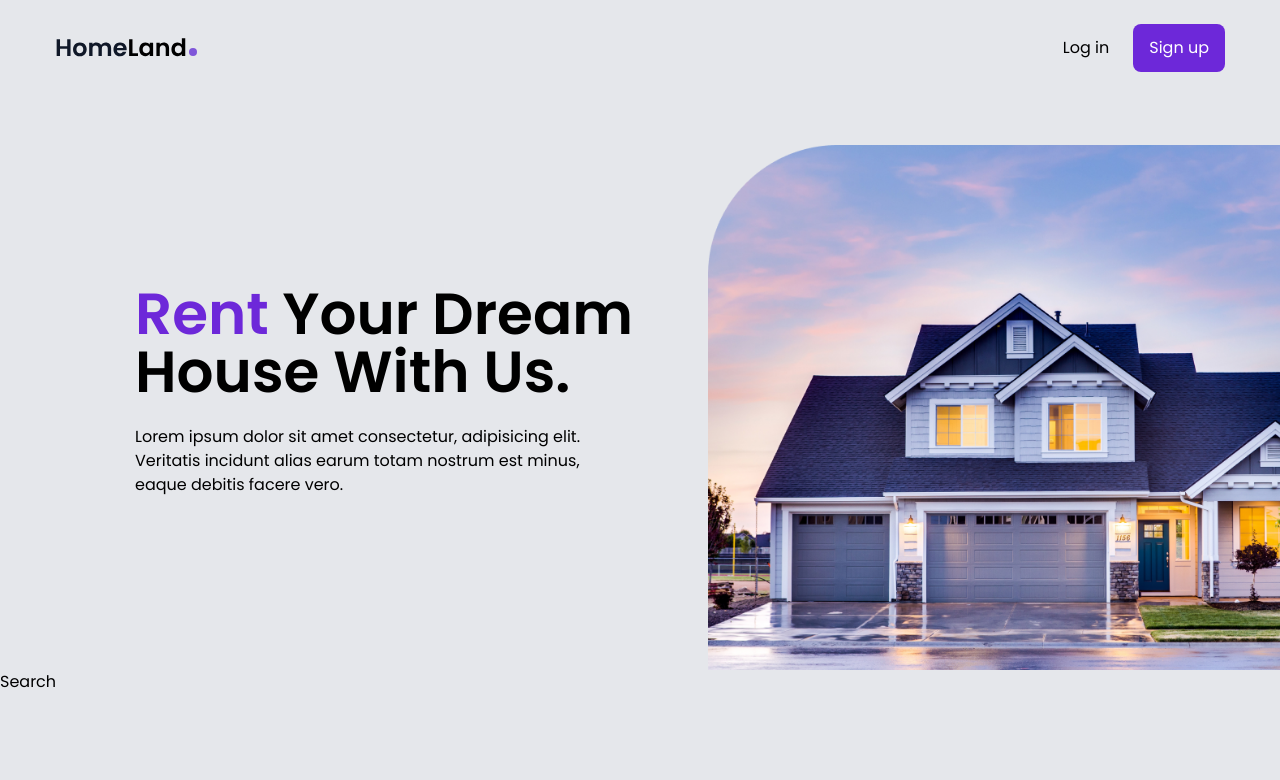
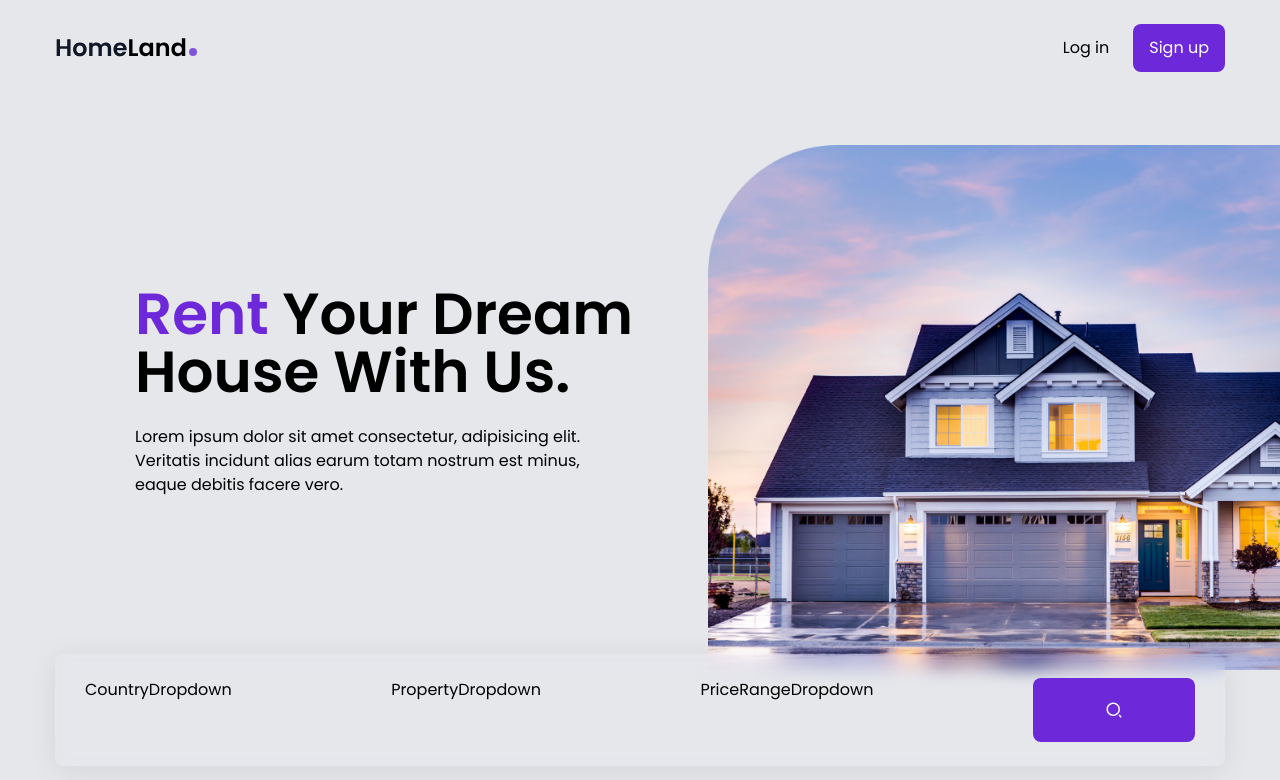
Before and after one commit to vanminhle/ForFun_TailwindProjects, a React (Vite) app in the folder RealEstateWeb_ReactTailwind/: page / in a window 1280 px wide. Shown: the top 780 px of the page. Built offline with nearby package versions, Linux system fonts and the light colour scheme.

Commit message:
Search, House Context

```diff
--- a/RealEstateWeb_ReactTailwind/src/components/HouseContext.jsx
+++ b/RealEstateWeb_ReactTailwind/src/components/HouseContext.jsx
@@ -1,7 +1,34 @@
-import React from 'react';
+import { useState, useEffect, createContext } from 'react';
 
-const HouseContext = () => {
-  return <div>HouseContext</div>;
-};
+import { housesData } from '../data';
 
-export default HouseContext;
+export const HouseContext = createContext();
+
+export default function HouseContextProvider({ children }) {
+  const [houses, setHouses] = useState(housesData);
+  const [country, setCountry] = useState('Location (any)');
+  const [countries, setCountries] = useState([]);
+  const [property, setProperty] = useState('Property type (any)');
+  const [properties, setProperties] = useState([]);
+  const [price, setPrice] = useState('Price range (any)');
+  const [loading, setLoading] = useState(false);
+
+  return (
+    <HouseContext.Provider
+      value={{
+        country,
+        setCountry,
+        countries,
+        property,
+        setProperty,
+        properties,
+        price,
+        setPrice,
+        houses,
+        loading,
+      }}
+    >
+      {children}
+    </HouseContext.Provider>
+  );
+}
--- a/RealEstateWeb_ReactTailwind/src/components/Search.jsx
+++ b/RealEstateWeb_ReactTailwind/src/components/Search.jsx
@@ -1,3 +1,24 @@
+import { useContext } from 'react';
+
+import CountryDropdown from './CountryDropdown';
+import PropertyDropdown from './PropertyDropdown';
+import PriceRangeDropDown from './PriceRangeDropDown';
+
+import { RiSearch2Line } from 'react-icons/ri';
+import { HouseContext } from './HouseContext';
+
 export default function Search() {
-  return <div>Search</div>;
+  const { houses } = useContext(HouseContext);
+  console.log(houses);
+
+  return (
+    <div className='relative mx-auto flex max-w-[1170px] flex-col justify-between gap-4 rounded-lg bg-white px-[30px] py-6 lg:-top-4 lg:flex-row lg:gap-x-3 lg:bg-transparent lg:shadow-1 lg:backdrop-blur'>
+      <CountryDropdown />
+      <PropertyDropdown />
+      <PriceRangeDropDown />
+      <button className='flex h-16 w-full items-center justify-center rounded-lg bg-violet-700 text-lg text-white transition hover:bg-violet-800 lg:max-w-[162px]'>
+        <RiSearch2Line />
+      </button>
+    </div>
+  );
 }
--- a/RealEstateWeb_ReactTailwind/src/components/index.jsx
+++ b/RealEstateWeb_ReactTailwind/src/components/index.jsx
@@ -2,5 +2,6 @@ import Header from './Header';
 import Banner from './Banner';
 import Search from './Search';
 import Footer from './Footer';
+import HouseContextProvider from './HouseContext';
 
-export { Header, Banner, Search, Footer };
+export { Header, Banner, Search, Footer, HouseContextProvider };
--- a/RealEstateWeb_ReactTailwind/src/main.jsx
+++ b/RealEstateWeb_ReactTailwind/src/main.jsx
@@ -3,11 +3,14 @@ import ReactDOM from 'react-dom/client';
 import App from './App.jsx';
 import './index.css';
 import { BrowserRouter } from 'react-router-dom';
+import { HouseContextProvider } from './components';
 
 ReactDOM.createRoot(document.getElementById('root')).render(
-  <React.StrictMode>
-    <BrowserRouter>
-      <App />
-    </BrowserRouter>
-  </React.StrictMode>,
+  <HouseContextProvider>
+    <React.StrictMode>
+      <BrowserRouter>
+        <App />
+      </BrowserRouter>
+    </React.StrictMode>
+  </HouseContextProvider>,
 );
```
Also changed, not shown: RealEstateWeb_ReactTailwind/src/components/CountryDropdown.jsx (+2 -6 lines), RealEstateWeb_ReactTailwind/src/components/PriceRangeDropdown.jsx (+2 -6 lines), RealEstateWeb_ReactTailwind/src/components/PropertyDropdown.jsx (+2 -6 lines).
